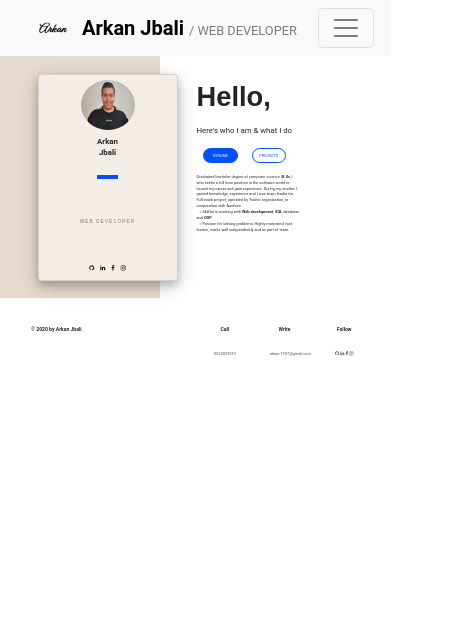
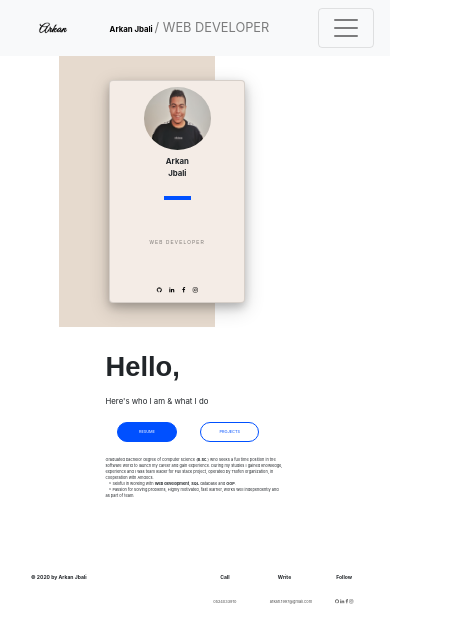
Before and after one commit to ArkanJbali/ArkanJbali, an Angular app: page / in a window 390 px wide. Shown: the top 642 px of the page, 449 px wide, since content can reach past the window. Built offline with nearby package versions, Linux system fonts and the light colour scheme.

Commit message:
Responsive content

```diff
--- a/src/app/about/about.component.css
+++ b/src/app/about/about.component.css
@@ -1,5 +1,35 @@
+* {
+  box-sizing: border-box;
+}
+
+.column {
+  float: left;
+  width: 50%;
+  padding: 10px;
+}
+
+
+.tt:after {
+  content: "";
+  display: table;
+  clear: both;
+}
+
+@media screen and (max-width: 600px) {
+  .column {
+    width: 100%;
+    margin-left: 15%;
+  }
+  .card{
+    width: 100%;
+  }
+
+}
+
 .pink{
   background-color: #E6DACE;
+  width: 40%;
+  float: left;
 }
 img {
   margin-top: 5%;
@@ -18,8 +48,8 @@ img {
 }
 .card2{
   background-color: #ffffff;
-  position: relative;
-  margin: 10%;
+    /*top right bottom left*/
+  margin: 3% 10% 10% 10%;
 }
 .cardPanel{
 
@@ -98,3 +128,6 @@ a{
   margin-right: 3%;
   margin-left: 3%;
 }
+.tt{
+  flex: auto;
+}
--- a/src/app/about/about.component.html
+++ b/src/app/about/about.component.html
@@ -1,8 +1,44 @@
-<div class="row">
-    <div class="col-5 pink">
 
-      <div class="row">
-          <div class="col card">
+<div class="tt">
+  <div class="column pink">
+    <div class="card">
+      <img src="../assets/ArkanPic.jpg">
+    <span class="name">Arkan <br>
+    Jbali</span>
+    <hr>
+    <br>
+    <span class="role">WEB DEVELOPER</span>
+    <br>
+    <div class="cardPanel" style="  width: 100%;">
+      <a href="https://github.com/ArkanJbali" target="_blank" class="social"> <i class="fa fa-github"></i> </a>
+    <a href="https://www.linkedin.com/in/arkan-jbali/" target="_blank" class="social"> <i class="fa fa-linkedin"></i> </a>
+    <a href="https://www.facebook.com/arkan97j" target="_blank" class="social"> <i class="fa fa-facebook-f"></i> </a>
+    <a href="https://www.instagram.com/arkanjbali/" target="_blank" class="social"> <i class="fa fa-instagram"></i> </a>
+    </div>
+    </div>
+  </div>
+  <div class="column">
+    <div class="card2">
+      <span class="title"> Hello, </span>
+      <br>
+      <span class="subtitle"> Here's who I am & what I do </span>
+      <br>
+      <!--MAKE THE SAME SIZE-->
+      <div class="btn-primary roundBtn"><a routerLink="/resume"style="color: white;">RESUME</a></div> <div class="btn-outline-light roundBtn2"><a routerLink="/projects" style="color: rgba(0, 80, 255, 1);">PROJECTS</a></div>
+      <p>
+        Graduated bachelor degree of computer science (<b>B.Sc.</b>) who seeks a full time position in the software world to launch my career and gain experience.
+        During my studies I gained knowledge, experience and I was team leader for Full stack project, operated by Tsofen organization, in cooperation with Amdocs.
+        <br>
+        &nbsp;&nbsp; > Skillful in working with <b>Web development</b>, <b>SQL</b> database and <b>OOP</b>.
+        <br>
+        &nbsp;&nbsp; > Passion for solving problems, Highly motivated, fast learner, works well independently and as part of team.
+      </p>
+    </div>
+  </div>
+
+    <!-- <div class="pink">
+
+          <div class="card">
             <img src="../assets/ArkanPic.jpg">
           <span class="name">Arkan <br>
           Jbali</span>
@@ -18,15 +54,14 @@
           </div>
           </div>
 
-      </div>
     </div>
-    <div class="col">
+
+
       <div class="card2">
         <span class="title"> Hello, </span>
         <br>
         <span class="subtitle"> Here's who I am & what I do </span>
         <br>
-        <!--MAKE THE SAME SIZE-->
         <div class="btn-primary roundBtn"><a routerLink="/resume"style="color: white;">RESUME</a></div> <div class="btn-outline-light roundBtn2"><a routerLink="/projects" style="color: rgba(0, 80, 255, 1);">PROJECTS</a></div>
         <p>
           Graduated bachelor degree of computer science (<b>B.Sc.</b>) who seeks a full time position in the software world to launch my career and gain experience.
@@ -36,6 +71,6 @@
           <br>
           &nbsp;&nbsp; > Passion for solving problems, Highly motivated, fast learner, works well independently and as part of team.
         </p>
-      </div>
-    </div>
+      </div> -->
+
 </div>
--- a/src/app/navbar/navbar.component.css
+++ b/src/app/navbar/navbar.component.css
@@ -21,3 +21,9 @@ a:link{
   line-height: 1.5;
   color: rgba(0,0,0,.5);
 }
+@media screen and (max-width: 600px) {
+  a{
+    font-size: 2vw;
+  }
+
+}
--- a/src/app/resume/resume.component.css
+++ b/src/app/resume/resume.component.css
@@ -32,8 +32,13 @@
   margin-right: 1%;
   margin-top: 5%;
 }
-@media screen and (max-width: 1200px) {
-  p{font-size: 3vw;}
+@media screen and (max-width: 600px) {
+  .download{
+    font-size: 2vw;
+  }
+
+ p{font-size: 3vw;}
+
 }
 /* @media screen and (max-width: 1200px) {
   .title {
@@ -59,8 +64,7 @@
 .title{
   display: inline-block;
   position: relative;
-  font-size: 2vw;
-  font: normal normal bold 35px/1.4em poppins-semibold,poppins,sans-serif;
+  font: normal normal bold 30px/1.4em poppins-semibold,poppins,sans-serif;
   margin-top: 5%;
 }
 .card{
--- a/src/app/resume/resume.component.html
+++ b/src/app/resume/resume.component.html
@@ -7,7 +7,7 @@
     </div>
     <div class="col">
       <span style="background-color: rgba(0, 80, 255, 1); padding: 2%;   border-radius: 100px 100px 100px 100px;">
-      <a href="../assets/ArkanJbali_CV.docx" download="ArkanJbali_CV" style="color: white;"> Download CV &nbsp;&nbsp;<i class="fa fa-download"></i></a>
+      <a href="../assets/ArkanJbali_CV.docx" download="ArkanJbali_CV" style="color: white;"> <span class="download">Download CV &nbsp;&nbsp;<i class="fa fa-download"></i></span></a>
     </span>
     </div>
   </div>
--- a/src/styles.css
+++ b/src/styles.css
@@ -4,13 +4,3 @@ html {
   width: 100%;
   scroll-behavior: smooth;
 }
-
-body {
-  margin: 0;
-  padding: 0;
-  height: 100%;
-  width: 100%;
-}
-
-html, body { height: 100%; }
-body { margin: 0; font-family: Roboto, "Helvetica Neue", sans-serif; }
```
